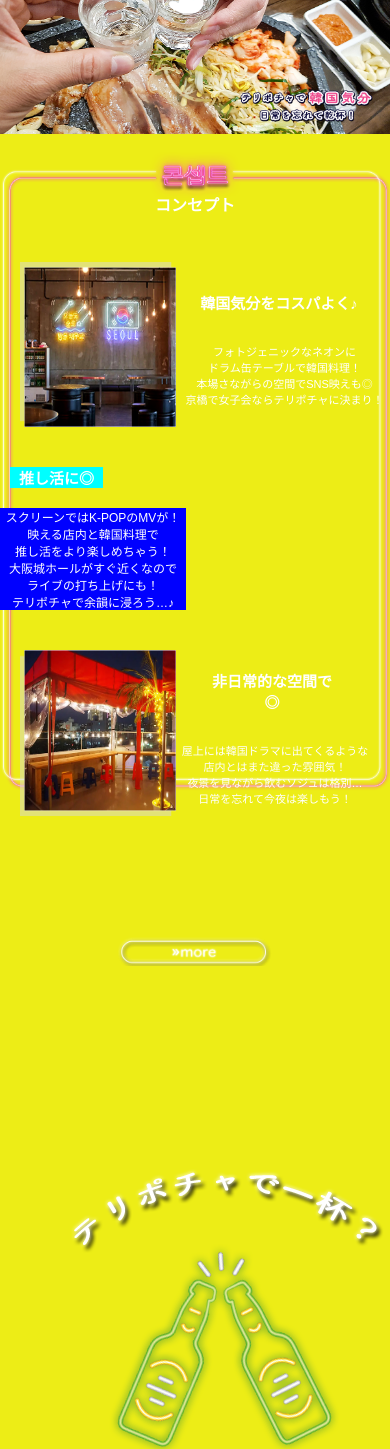
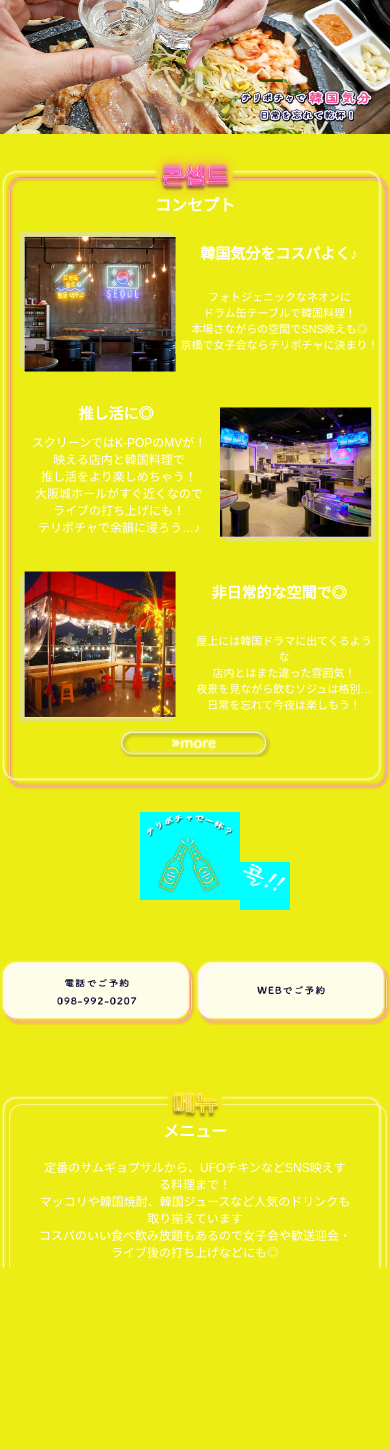
Before and after one commit to teri28/teri28, a plain HTML site: page index.html in a window 390 px wide. Shown: the part 115-1564 px from the top of the page. Drawn offline with nearby package versions, Linux system fonts and the light colour scheme.

Commit message:
Update style.css

```diff
--- a/style.css
+++ b/style.css
@@ -282,7 +282,7 @@ footer{
 
 
 
-/* ============================================= */
+
 /* ============================================= */
 /* SP */
 @media only screen and (max-width: 430px) {
@@ -436,7 +436,7 @@ footer{
 	}
 		h2{
 		font-size: 16px;
-	    margin: 50px auto 50px;
+	    margin: 50px auto 20px;
     	padding-top: 40px;
 	}
 	#wrapper1,#wrapper2,#wrapper3{
@@ -452,7 +452,7 @@ footer{
 	#title1{
 	    max-width: 30%;
 	    text-align: center;
-    	margin: 40px 10px 20px;
+    	margin: 20px 10px 10px 10px;
 	    color: #ffffff;
     	font-size: 15px;
 	    font-weight: bold;
@@ -460,43 +460,40 @@ footer{
 	.text1{
     	max-width: 35%;
     	text-align: center;
-    	margin: 30px 0 20px;
+    	margin: 25px -5px 20px;
 		padding-bottom: 10px;
     	color: #ffffff;
     	font-size: 11px;
 	}
 	#title2{
-		background-color: aqua;
-	    max-width: 15%;
+	    max-width: 20%;
 	    text-align: center;
-    	margin: 30px 10px 10px 10px;
+    	margin: 20px 10px 10px 50px;
 	    color: #ffffff;
     	font-size: 15px;
 	    font-weight: bold;
 	}
 	.text2{
-    	background-color: blue;
 		max-width: 30%;
     	text-align: center;
-    	margin: 20px 0 20px 0px;
+    	margin: 10px 20px 0;
     	color: #ffffff;
     	font-size: 12px;
 	}
 	.concept_image2{
-		background-color: aqua;
 	    max-width: 40%;
 		max-height: 40%;
-    	margin: 20px 0 20px -50px;
+    	margin: 25px 0 20px -440px;
 	}
 	.concept_image3{
 	    max-width: 40%;
 		max-height: 40%;
-    	margin: 20px 0 20px 20px;
+    	margin: 10px 0 10px 20px;
 	}
 	#title3{
-	    max-width: 20%;
+	    max-width: 30%;
 	    text-align: center;
-    	margin: 40px 30px 20px;
+    	margin: 20px 10px 10px 10px;
 	    color: #ffffff;
     	font-size: 15px;
 	    font-weight: bold;
@@ -504,39 +501,49 @@ footer{
 	.text3{
     	max-width: 30%;
     	text-align: center;
-    	margin: 30px 0 20px;
-		padding-bottom: 10px;
+    	margin: 30px 0 20px 15px;
     	color: #ffffff;
     	font-size: 11px;
 	}
 	.more{
     	max-width: 40%;
-    	margin: 100px auto 50px;
+    	margin: -5px auto 0
 	}
 	.more img{
     	max-width: 100%;
 	}
-/* ============================================= */
 	/* 中間CV */
 	#kanpai{
+    	max-width: 100%;
 	    display: flex;
-    width: 463px;
     	margin: 0 auto 0;
 	}
 	#soju{
-    width: 358px;
-    margin: 100px auto 0 50px;
+		background-color: aqua;
+    	width: 100%;
+    	margin: 10px auto 10px 140px;
+	}
+	#soju img{
+		max-width: 100%;
 	}
 	#ok{
-    margin: 300px 0 0 50px;
+		background-color: aqua;
+		width: 50%;
+	    margin: 60px 100px 0 0;
+	}
+	#ok img{
+		max-width: 100%;
 	}
 	#cv2{
-    width: 1100px;
-    margin: 100px auto 100px;
+	    max-width: 100%;
+    	margin: 50px auto;
 	    display: flex;
     	position: relative;
 	}
-/* ============================================= */
+	#cv2 li img{
+		max-width: 100%;
+	}
+
 	/* メニュー */
 	#menu_wrapper{
     	background-image: url(menu_line.png);
@@ -546,10 +553,12 @@ footer{
 		background-size: contain;
 	}
 	.text4{
+		max-width: 80%;
+		margin: 0 auto 0;
     	text-align: center;
 	    color: #ffffff;
-    font-size: 20px;
-    padding: 50px 0 20px;
+    	font-size: 12px;
+	    padding: 10px 0 10px;
 	}
 .arrow-text{
     margin: 250px 0 100px;
@@ -580,7 +589,7 @@ footer{
     background:url(more_right_click.png);
     opacity: 0.8;
 }
-/* ============================================= */
+
 	/* マップ */
 	#map_wrapper{
     	background-image: url(map_line.png);
@@ -589,23 +598,36 @@ footer{
 	    max-width: 100%;
 		background-size: contain;
 	}
+	.map_text{
+    	color: #ffffff;
+    	font-size: 11px;
+		text-align: center;
+		margin: 50px auto 20px;
+	}
 	table{
-    margin:50px auto 50px;
+    	margin:10px auto;
+		padding: 0 5px;
 	}
 	th{
+		background-color: aqua;
     	color: #ffffff;
-    font-size: 18px;
-    width: 400px;
-    padding: 20px 20px 20px 200px;
+	    font-size: 12px;
+    	max-width: 100%;
+		margin: 10px 50px 0 10px;
+	    padding: 5px 15px;
     	text-align: left;
 }
 	td{
+		background-color: blueviolet;
     	color: #ffffff;
-    font-size: 18px;
-    width: 500px;
-    padding: 20px;
+    	font-size: 12px;
+	    max-width: 100%;
+    	padding: 5px;
 	}
-/* ============================================= */
+	#map{
+		max-width: 100%;
+	}
+
 /* フッター */
 footer{
     background-color: #edc9e3;
```
Lines whose indentation alone changed are shown as unchanged.
